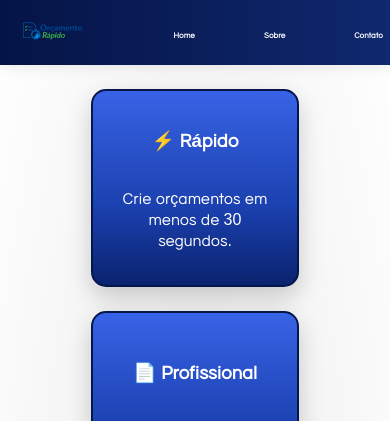
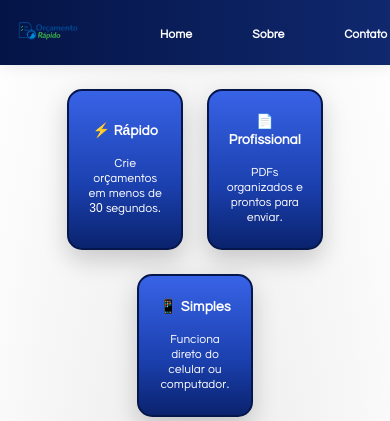
Before and after one commit to nathalidev/estudos_python, a Flask app: page / in a window 390 px wide; the page is wider, and only the part inside the window is pictured. Shown: the top 421 px of that part. Run offline with Flask 3, Linux system fonts and the light colour scheme.

Commit message:
ajusta tamanhos de fonte e layout dos itens de navegação e benefícios, melhora responsividade

```diff
--- a/projeto_pratica/static/css/style.css
+++ b/projeto_pratica/static/css/style.css
@@ -55,7 +55,7 @@ li{
 a{
     text-decoration: none;
     color: rgb(0, 23, 82);
-    font-size: clamp(0.5rem, 1vw, 1.5rem);
+    font-size: clamp(12px, 2vw, 2rem);
     font-weight: bold;
 }
 
@@ -89,12 +89,16 @@ a:hover{
         rgb(10, 35, 110) 100%
     );
     color: white;
-    min-height: 165px;
-    flex: 0 1 170px;
-    max-width: 190px;
+    height: auto;
+    width: 20%;
     display: flex;
     flex-direction: column;
     justify-content: center;
+    font-size: clamp(12px, 2vw, 2rem);
+}
+
+.beneficio h3, .beneficio p{
+    margin: 0.5rem 0;
 }
 
 /* Header (após benefícios) */
```
